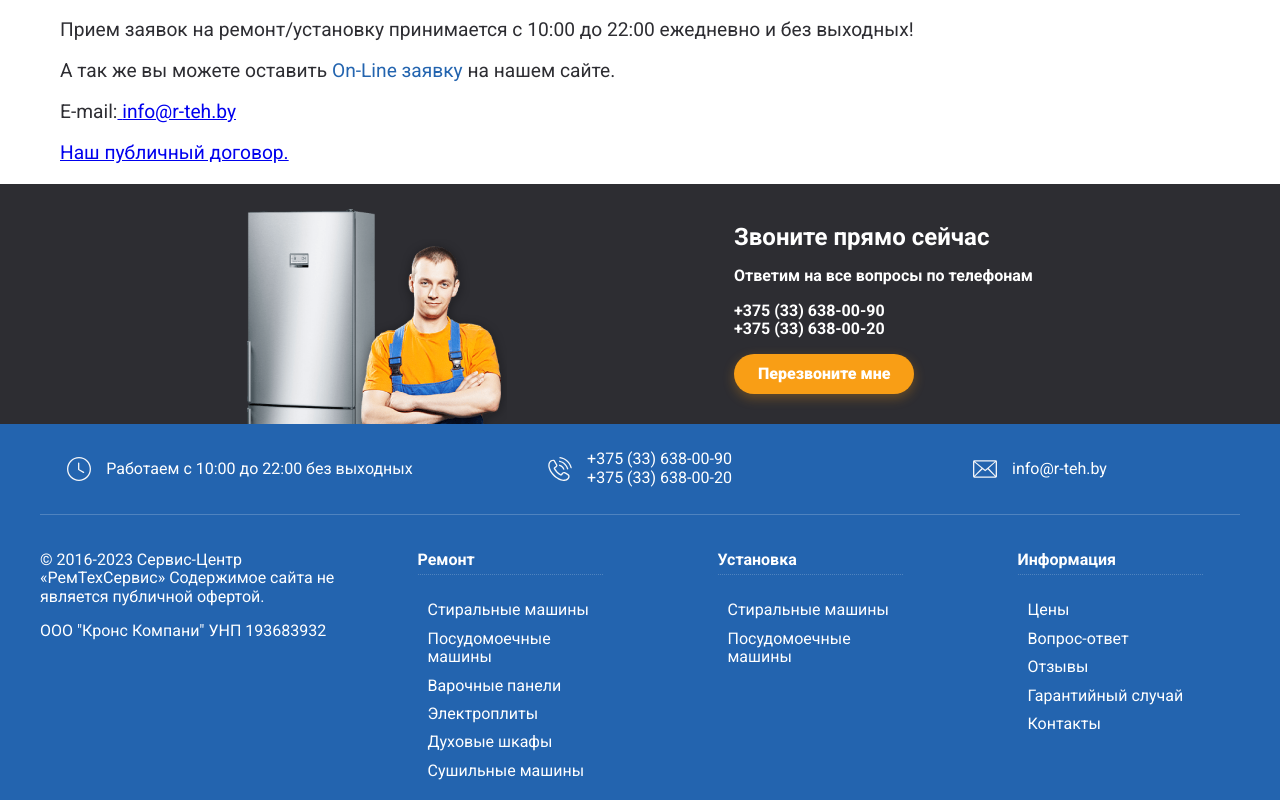
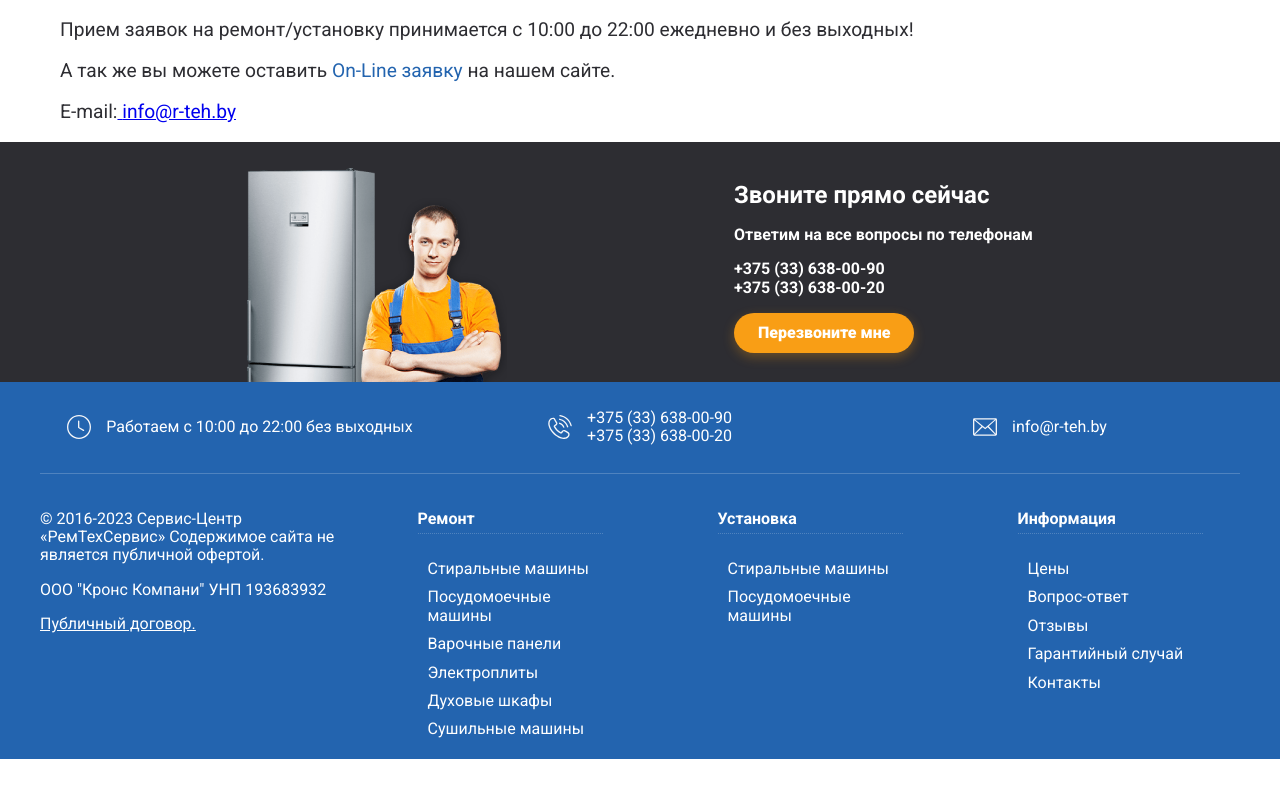
Before and after one commit to kelzerock/repair-working, a Next.js app: page /contacts in a window 1280 px wide. Shown: the part 353-1153 px from the top of the page. After the commit the page ends 1112 px from the top, so only its background shows below. Built offline with nearby package versions, Linux system fonts and the light colour scheme; a web font is replaced by a local one.

Commit message:
fix: public contract

```diff
--- a/src/components/footer/footer.module.scss
+++ b/src/components/footer/footer.module.scss
@@ -64,6 +64,14 @@
         padding: 20px 0;
         .customer {
             width: 25%;
+
+            .public_contract {
+                text-decoration: underline;
+
+                &:hover {
+                    cursor: pointer;
+                }
+            }
         }
     }
 }
--- a/src/components/footer/footer.tsx
+++ b/src/components/footer/footer.tsx
@@ -73,6 +73,13 @@ export const Footer = () => (
         <div className={style.customer}>
           <p>{textInfo.customer}</p>
           <p>{`${textDataAboutFirm.officialName}  ${textDataAboutFirm.UNP}`}</p>
+          <a
+            href="/files/public_contract.docx"
+            download=""
+
+          >
+            <p className={style.public_contract}>Публичный договор.</p>
+          </a>
         </div>
         <Services />
       </div>
--- a/src/components/modal/modal.tsx
+++ b/src/components/modal/modal.tsx
@@ -16,6 +16,7 @@ import Image from "next/image";
 import MaskedInput from "react-text-mask";
 import { useScrollLock } from "@/hooks/scroll-lock";
 import { PhoneMasks } from "@/constant/regex";
+import { data } from "autoprefixer";
 
 export type FormType = {
   name: string | undefined;
@@ -107,7 +108,7 @@ export const Modal = ({
 
   //// functional for bitrix
 
-  async function sendDataToBitrix(method: any, data?: any) {
+  async function sendDataToBitrix(method: string, data?: any) {
     const requestOptions = {
       method: "POST",
       headers: { "Content-Type": "application/json" },
--- a/src/pages/contacts.module.scss
+++ b/src/pages/contacts.module.scss
@@ -40,10 +40,6 @@
       cursor: pointer;
     }
   }
-
-  .public_contract {
-    width: 250px;
-  }
 }
 
 @media screen and (max-width: $display-laptop) {
--- a/src/pages/contacts.tsx
+++ b/src/pages/contacts.tsx
@@ -49,11 +49,6 @@ const ContactPage = () => {
         E-mail:
         <a href={`mailto: ${infoAboutFirm.email}`}> {infoAboutFirm.email}</a>
       </p>
-      <div className={style.public_contract}>
-        <a href="/files/public_contract.docx" download="">
-          <p>Наш публичный договор.</p>
-        </a>
-      </div>
     </div>
   );
 };
```
